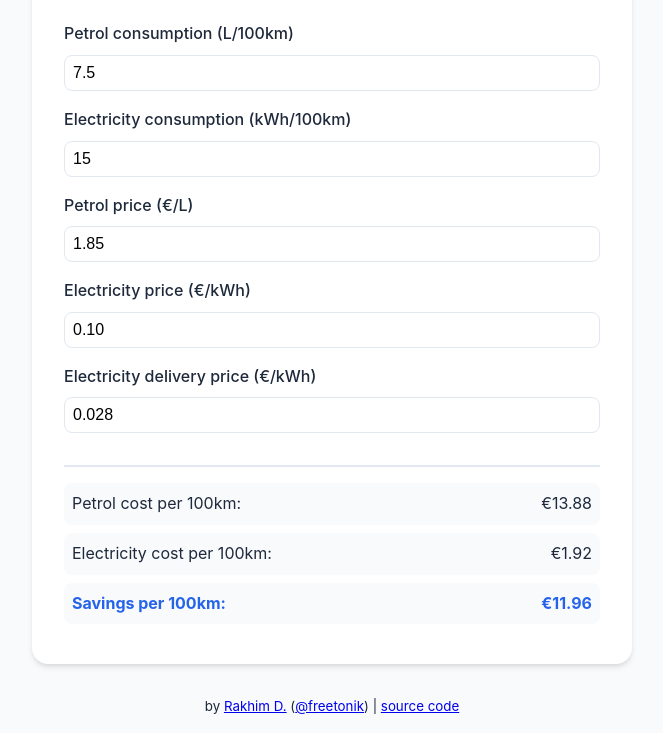
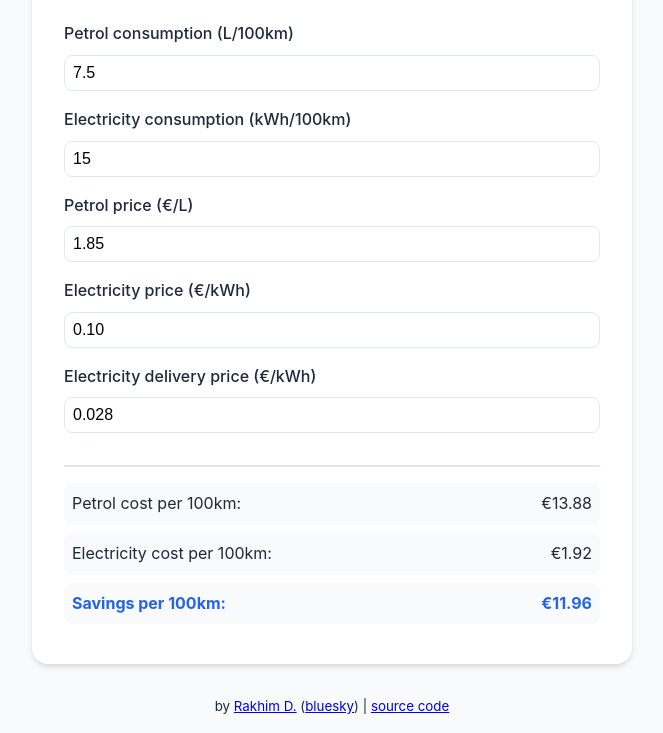
Before and after one commit to freetonik/ev-petrol-calculator, a plain HTML site: page index.html in a window 1280 px wide. Shown: the part 121-854 px from the top of the page, without its empty margins (308-971 px from the left). Drawn offline with Linux system fonts and the light colour scheme.

Commit message:
Update footer

```diff
--- a/index.html
+++ b/index.html
@@ -157,7 +157,7 @@
 
     </div>
     <footer>
-        by <a href="https://rakhim.org/">Rakhim D.</a> (<a href="https://twitter.com/freetonik">@freetonik</a>) | <a href="https://github.com/freetonik/ev-petrol-calculator">source code</a>
+        by <a href="https://rakhim.org/">Rakhim D.</a> (<a href="https://bsky.app/profile/rakhim.org">bluesky</a>) | <a href="https://github.com/freetonik/bluesky100">source code</a>
   </footer>
 
     <script>
```
